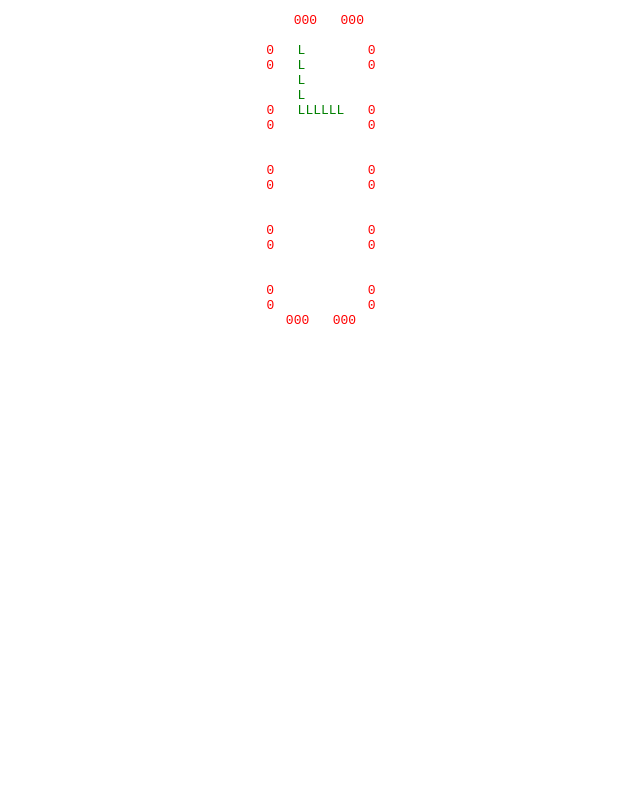
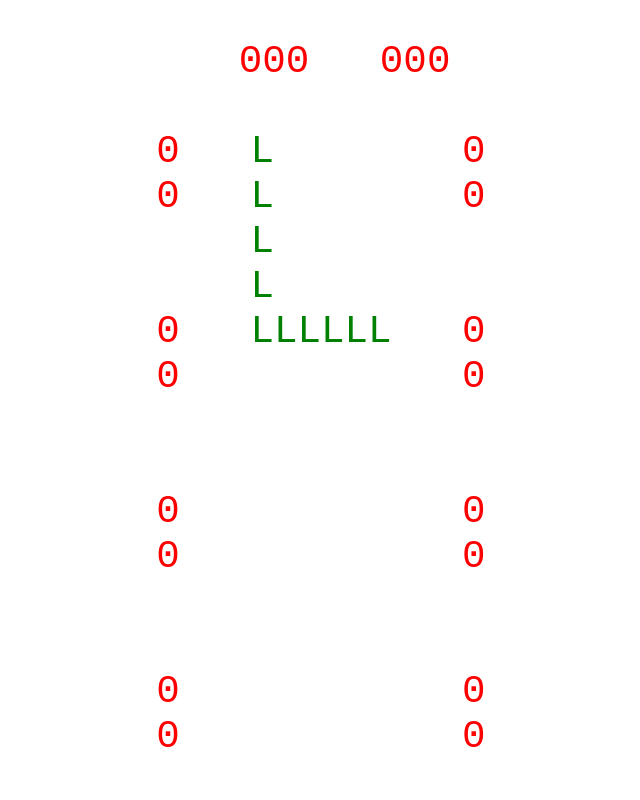
Before and after one commit to 0stranenie/ascii-animate, a plain HTML site: page index.html in a window 1280 px wide. Shown: the top 800 px of the page, without its empty margins (319-959 px from the left). Drawn offline with Linux system fonts and the light colour scheme.

Commit message:
auto-scale font size using vh units

```diff
--- a/styles.css
+++ b/styles.css
@@ -82,6 +82,6 @@
   text-align: center;
 }
 
-p {
-  margin: 0;
+pre {
+  font-size: 4.9vh;
 }
```
